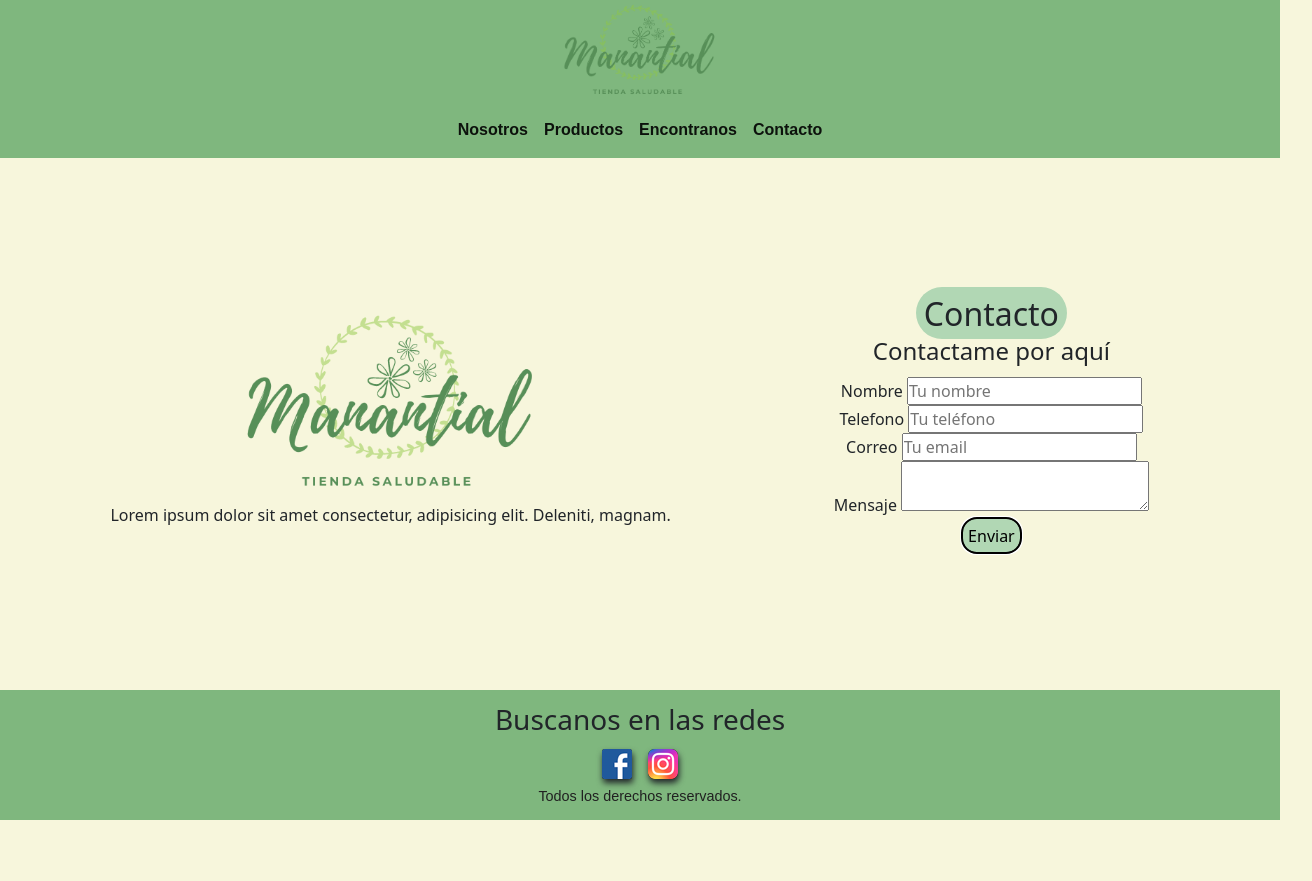
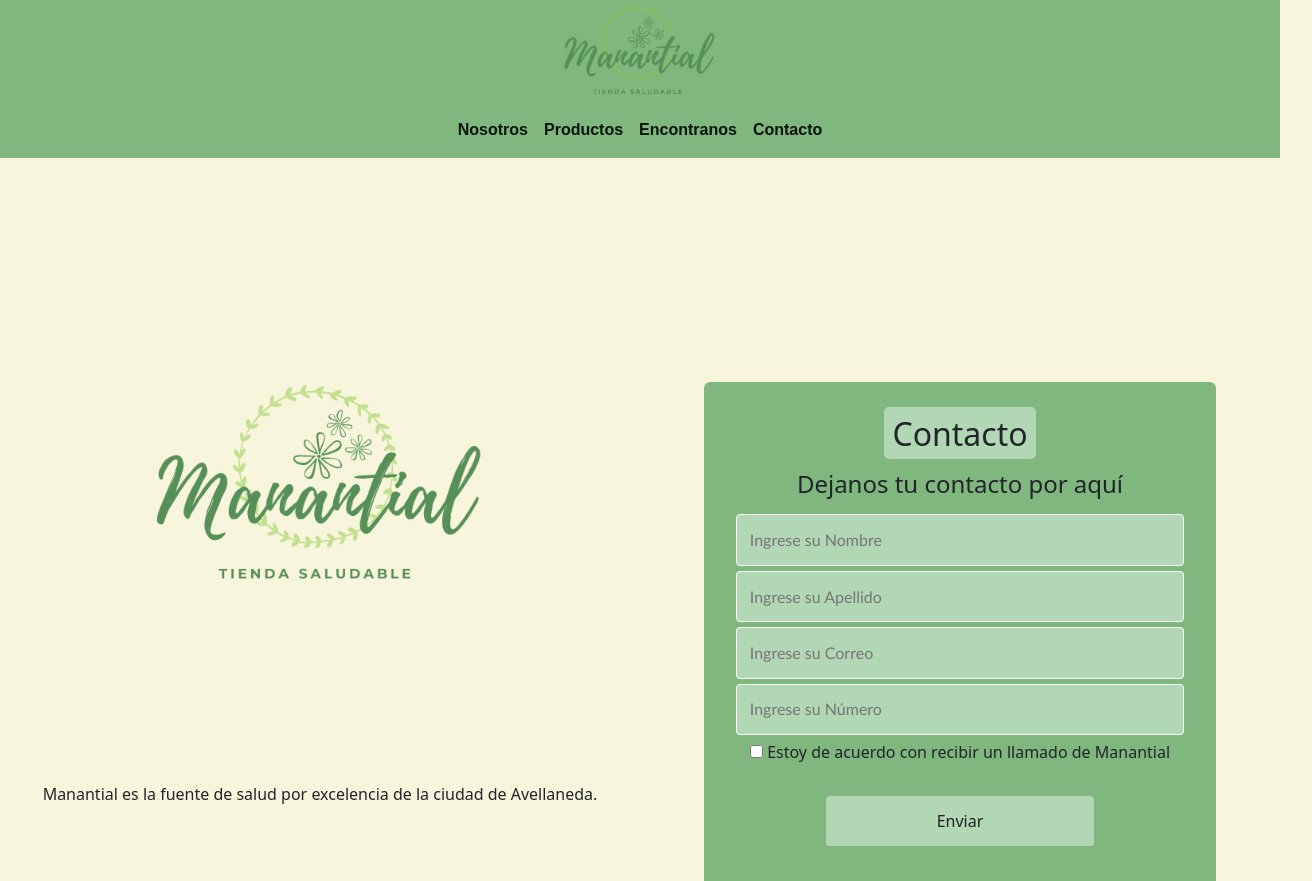
Before and after one commit to Martin-Ramseyer/Proyecto-Final, a website: page pages/contacto.html in a window 1280 px wide. Shown: the top 881 px of the page, 1312 px wide, since content can reach past the window. Before the commit the page ends 820 px from the top, so only its background shows below. Drawn offline with nearby package versions, Linux system fonts and the light colour scheme.

Commit message:
Cambios en el formulario de contacto

```diff
--- a/pages/contacto.html
+++ b/pages/contacto.html
@@ -51,47 +51,33 @@
             <!-- section logo y frase de emprendimiento -->
             <section>
                 <a href="../index.html"><img src="../img/logo-02.png" alt="Logo del emprendimiento"></a>
-                <p>Lorem ipsum dolor sit amet consectetur, adipisicing elit. Deleniti, magnam.</p>
+                <p>Manantial es la fuente de salud por excelencia de la ciudad de Avellaneda.</p>
             </section>
 
             <!--section contacto -->
-            <section>
+            <section class="formulario-contacto">
                 <form action="#">
                     <h2>Contacto</h2>
-                    <legend>Contactame por aquí</legend>
-                    <div>
-                        <label for="#">Nombre</label>
-                        <input type="text" placeholder="Tu nombre">
-                    </div>
-
-                    <div>
-                        <label for="#">Telefono</label>
-                        <input type="tel" placeholder="Tu teléfono">
-                    </div>
-
-                    <div>
-                        <label for="#">Correo</label>
-                        <input type="email" placeholder="Tu email">
-                    </div>
-
-                    <div>
-                        <label for="#">Mensaje</label>
-                        <textarea cols="25" rows="2"></textarea>
-                    </div>
-                    <button>Enviar</button>
+                    <legend>Dejanos tu contacto por aquí</legend>
+                    <input class="contacto" type="text" name="nombres" id="nombres" placeholder="Ingrese su Nombre">
+                    <input class="contacto" type="text" name="apellidos" id="apellidos" placeholder="Ingrese su Apellido">
+                    <input class="contacto" type="email" name="correo" id="correo" placeholder="Ingrese su Correo">
+                    <input class="contacto" type="tel" name="numero" id="numero" placeholder="Ingrese su Número">
+                    <p><input type="checkbox"> Estoy de acuerdo con recibir un llamado de Manantial<p>
+                    <input class="contacto-boton" type="submit" value="Enviar">
                 </form>
             </section>
         </main>
 
         <!-- pie de pagina -->
-        <footer class="footer">
+        <footer>
             <h3>Buscanos en las redes</h3>
             <div>
                 <div class="animacion-giro">
-                <img src="../img/logo-facebook.png" alt="Logo de facebook">
+                <a href="https://www.facebook.com/" target="_blank"><img src="../img/logo-facebook.png" alt="Logo de facebook"></a>
                 </div>
                 <div class="animacion-giro">
-                <img src="../img/logo-instagram.png" alt="Logo de instagram">
+                <a href="https://www.instagram.com/" target="_blank"><img src="../img/logo-instagram.png" alt="Logo de instagram"></a>
                 </div>
             </div>
             <p>Todos los derechos reservados.</p>
--- a/sass/main.scss
+++ b/sass/main.scss
@@ -20,6 +20,6 @@ $tercero: #F7F6DC;
 @import "utilities/productos";
 @import "utilities/encontranos";
 @import "utilities/contacto";
-@import "utilities/mq";
 @import "utilities/keyframes";
 @import "utilities/mixin.scss";
+@import "utilities/mq";
--- a/sass/utilities/_contacto.scss
+++ b/sass/utilities/_contacto.scss
@@ -4,27 +4,51 @@
 .main-contacto{
     text-align: center;
     width: 100%;
+    display: flex;
+    flex-direction: column;
     section{
         text-align: center;
         display: flex;
         flex-direction: column;
         justify-content: center;
         align-items: center;
-        gap: 5px;
+        gap: 10px;
         h2{
             @include subtitulos(3.2rem 3rem, 0.3rem 0.5rem);
         }
         img{
             width: 60%;
         }
-        form{
-            padding: 1.5rem;
-            button{
-                outline-style: auto;
-                border-radius: 15px;
-                padding: 0.3rem;
-                background-color: #B1D7B4;
+}
+        .formulario-contacto{
+            max-width: 16rem;
+            background-color: $primero;
+            padding: 2rem;
+            margin: 6rem auto auto auto;
+            border-radius: 0.4rem;
+            legend{
+                margin: 0.8rem 0;
             }
         }
-    }
+        .contacto{
+            width: 100%;
+            background-color: $segundo;
+            padding: 0.8rem;
+            border-radius: 4px;
+            margin-bottom: 0.3rem;
+            border: 1px solid $blanco;
+            font-family: 'calibri';
+            font-size: 1rem;
+            color: $oscuro;
+        }
+        .contacto-boton{
+            width: 60%;
+            border-radius: 4px;
+            background-color: $segundo;
+            border: none;
+            padding: 0.8rem;
+            color: $oscuro;
+            margin: 1rem 0;
+            font-size: 1rem;
+        }
 }
--- a/sass/utilities/_encontranos.scss
+++ b/sass/utilities/_encontranos.scss
@@ -14,7 +14,6 @@
         }
         div{
             iframe{
-                outline-style: auto;
                 width: 100%;
                 height: 25rem;
                 border-radius: 50px;
--- a/sass/utilities/_index.scss
+++ b/sass/utilities/_index.scss
@@ -70,7 +70,7 @@ footer{
     }
     img{
         margin-bottom: 0.5rem;
-        filter: drop-shadow(1px 4px 3px);
+        filter: drop-shadow(1px 4px 3px black);
         animation-name: animacion-footer;
         animation-duration: 2s;
         animation-iteration-count: infinite;
--- a/sass/utilities/_mixin.scss
+++ b/sass/utilities/_mixin.scss
@@ -2,6 +2,6 @@
     margin: $margin;
     padding: $padding;
     display: inline;
-    border-radius: 30px;
     background-color: #b1d7b4;
+    border-radius: 5px;
 }
--- a/sass/utilities/_mq.scss
+++ b/sass/utilities/_mq.scss
@@ -1,4 +1,38 @@
-/* media queries mobile first */
+/* media queries 480px */
+@media (min-width: 480px) {
+    /* mq productos */
+    .main-productos{
+        section{
+            p{
+                font-size: 0.9rem;
+            }
+        }
+    }
+    /* mq contacto */
+    .main-contacto{
+        .formulario-contacto{
+            max-width: 26rem;
+            background-color: $primero;
+            padding: 2rem;
+            margin: auto;
+            margin-top: 6rem;
+            border-radius: 0.4rem;
+        }
+        .contacto{
+            width: 100%;
+            background-color: $segundo;
+            padding: 0.8rem;
+            border-radius: 4px;
+            margin-bottom: 0.3rem;
+            border: 1px solid $blanco;
+            font-family: 'calibri';
+            font-size: 1rem;
+            color: $oscuro;
+        }
+    }
+}
+
+/* media queries 768px */
 @media (min-width:768px) {
 
 
@@ -75,7 +109,7 @@
                 grid-area: titulo;
                 background-color: #B1D7B4;
                 padding: 0.5rem 12rem;
-                border-radius: 30px;
+                border-radius: 5px;
             }
             .productos-suplementos{
                 grid-area: suplementos;
@@ -102,6 +136,11 @@
                 height: 30%;
                 border-radius: 30px;
             }
+            p{
+                margin: 0 2rem;
+                padding: 0.5rem;
+                font-size: 1rem;
+            }
         }
     }
 
@@ -116,7 +155,6 @@
             text-align: center;
             div{
                 iframe{
-                    outline-style: auto;
                     width: 36rem;
                     height: 36rem;
                 }
@@ -132,10 +170,9 @@
     }
 
     .main-contacto{
-        width: 100%;
         text-align: center;
         display: flex;
-        margin: 8rem 2rem;
+        margin: 8rem 0;
         justify-content: space-evenly;
         section{
             text-align: center;
@@ -143,21 +180,29 @@
             flex-direction: column;
             justify-content: center;
             align-items: center;
-            gap: 2px;
             img{
-                width: 70%;
-            }
-            form{
-                padding: 0.5rem 0;
-                button{
-                    outline-style: auto;
-                    border-radius: 15px;
-                    padding: 0.3rem;
-                }
+                width: 60%;
             }
         }
+        .formulario-contacto{
+            max-width: 32rem;
+            background-color: $primero;
+            padding: 2rem;
+            margin: 6rem auto auto auto;
+            border-radius: 0.4rem;
+        }
+        .contacto{
+            width: 100%;
+            background-color: $segundo;
+            padding: 0.8rem;
+            border-radius: 4px;
+            margin-bottom: 0.3rem;
+            border: 1px solid $blanco;
+            font-family: 'calibri';
+            font-size: 1rem;
+            color: $oscuro;
+        }
     }
-
     }
 
 
@@ -165,32 +210,7 @@
 
 
 
-
-
-
-
-
-
-
-
-
-
-
-
-
-
-
-
-
-
-
-
-
-
-
-
-
-    /* media queries para menu hamburguesa */
+    /* media queries 992px */
 
     @media (min-width: 992px) {
     .menu{
@@ -238,4 +258,39 @@
             }
         }
     }
+    /* mq contacto */
+    .main-contacto{
+        text-align: center;
+        display: grid;
+        grid-template-columns: repeat(2, 1fr);
+        margin: 8rem 0;
+        section{
+            display: grid;
+            text-align: center;
+            justify-content: center;
+            align-items: center;
+            img{
+                width: 60%;
+            }
+        }
+        .formulario-contacto{
+            display: grid;
+            max-width: 32rem;
+            background-color: $primero;
+            padding: 2rem;
+            margin: 6rem auto auto auto;
+            border-radius: 0.4rem;
+        }
+        .contacto{
+            width: 100%;
+            background-color: $segundo;
+            padding: 0.8rem;
+            border-radius: 4px;
+            margin-bottom: 0.3rem;
+            border: 1px solid $blanco;
+            font-family: 'calibri';
+            font-size: 1rem;
+            color: $oscuro;
+        }
     }
+    }
--- a/sass/utilities/_productos.scss
+++ b/sass/utilities/_productos.scss
@@ -38,5 +38,10 @@
             height: 40%;
             border-radius: 15px;
         }
+        p{
+            font-size: 0.7rem;
+            margin: 0 1rem;
+            padding: 0.2rem;
+        }
     }
 }
```
Also changed, not shown: index.html (+2 -2 lines), pages/encontranos.html (+3 -3 lines), pages/nosotros.html (+2 -2 lines), pages/productos.html (+2 -2 lines), css/style.css.
